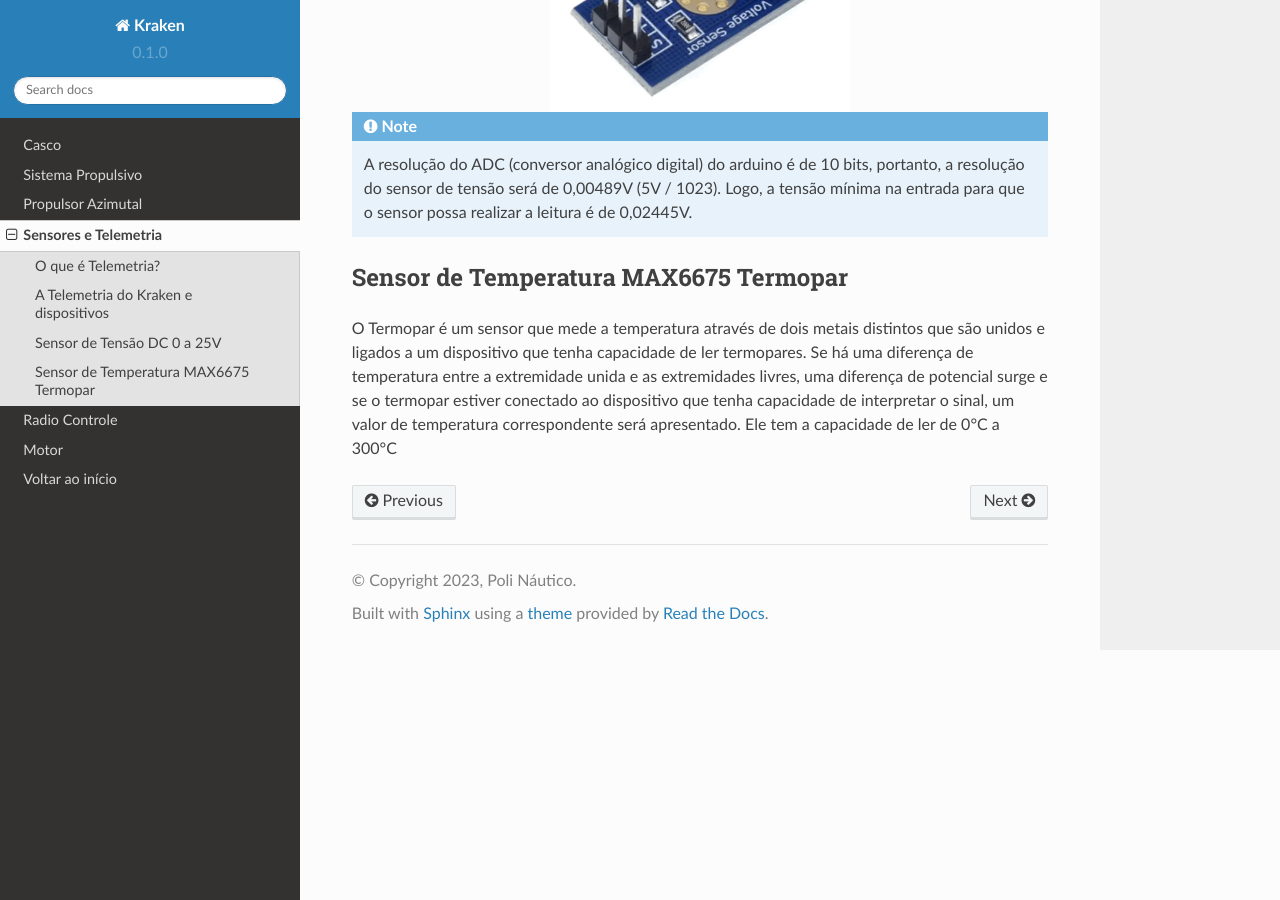
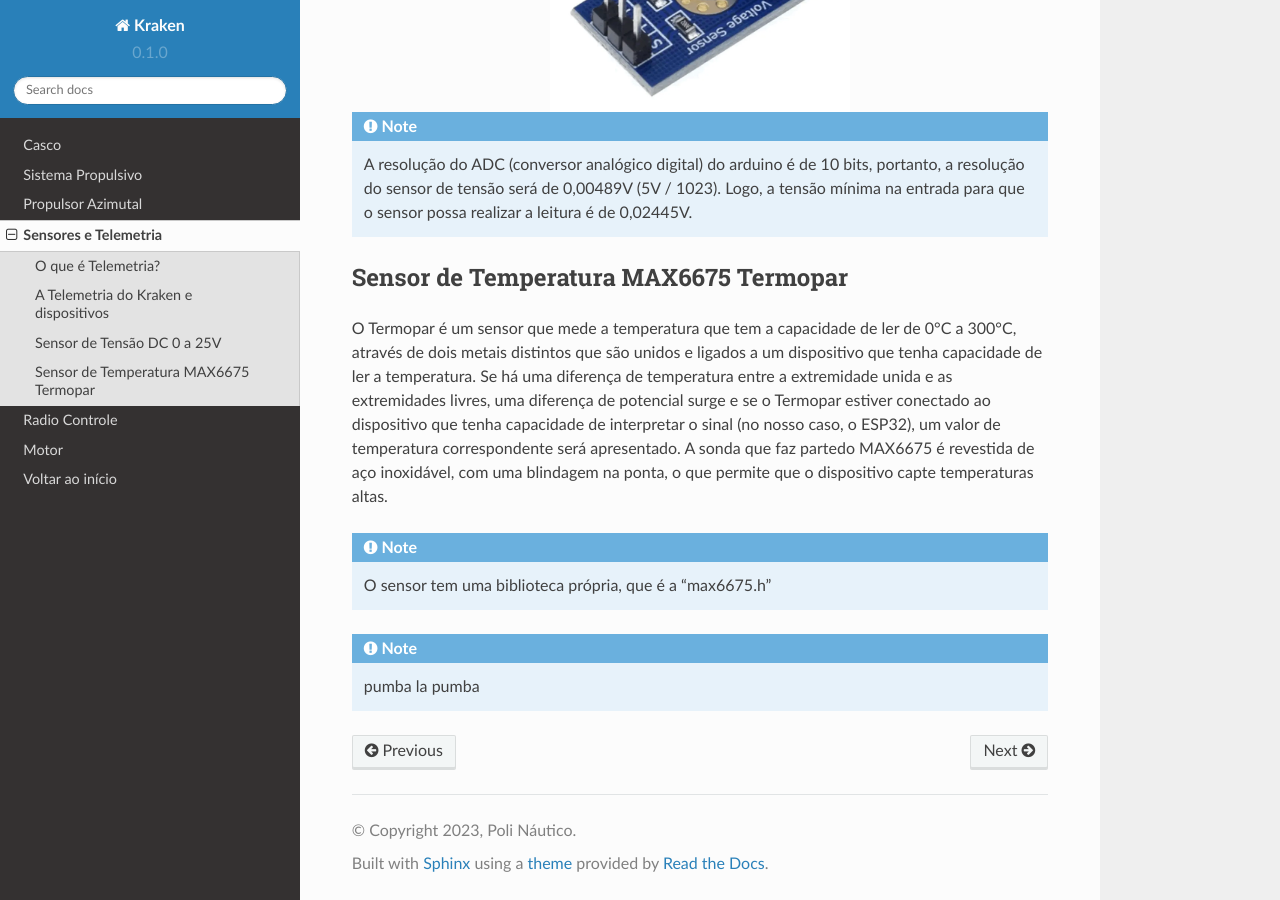
Before and after one commit to polinautico/RTD-Kraken, a Sphinx documentation site: the page built from docs/source/sensores.rst, in a window 1280 px wide and 900 px high, scrolled down 1351 px. Built offline with Sphinx 7.4.7 and the Read the Docs theme 2.0.0, drawn with Linux system fonts in a browser that asks for light colours.

Commit message:
Update sensores.rst

```diff
--- a/docs/source/sensores.rst
+++ b/docs/source/sensores.rst
@@ -37,5 +37,9 @@ Nele, há dois pinos para o VCC e GND, e um pino (S) para a porta analógica do
 
 Sensor de Temperatura MAX6675 Termopar
 -----
-O Termopar é um sensor que mede a temperatura através de dois metais distintos que são unidos e ligados a um dispositivo que tenha capacidade de ler termopares. Se há uma diferença de temperatura entre a extremidade unida e as extremidades livres, uma diferença de potencial surge e se o termopar estiver conectado ao dispositivo que tenha capacidade de interpretar o sinal, um valor de temperatura correspondente será apresentado.
-Ele tem a capacidade de ler de 0°C a 300°C
+O Termopar é um sensor que mede a temperatura que tem a capacidade de ler de 0°C a 300°C, através de dois metais distintos que são unidos e ligados a um dispositivo que tenha capacidade de ler a temperatura. Se há uma diferença de temperatura entre a extremidade unida e as extremidades livres, uma diferença de potencial surge e se o Termopar estiver conectado ao dispositivo que tenha capacidade de interpretar o sinal (no nosso caso, o ESP32), um valor de temperatura correspondente será apresentado.
+A sonda que faz partedo MAX6675 é revestida de aço inoxidável, com uma blindagem na ponta, o que permite que o dispositivo capte temperaturas altas.
+
+.. note:: O sensor tem uma biblioteca própria, que é a "max6675.h"
+
+.. note:: pumba la pumba
```
